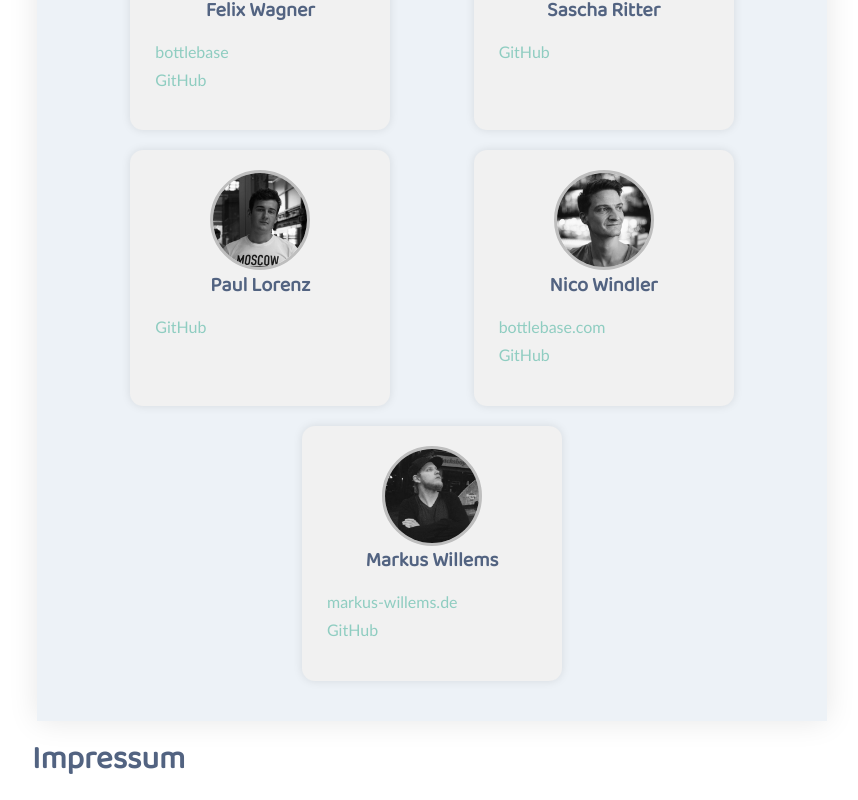
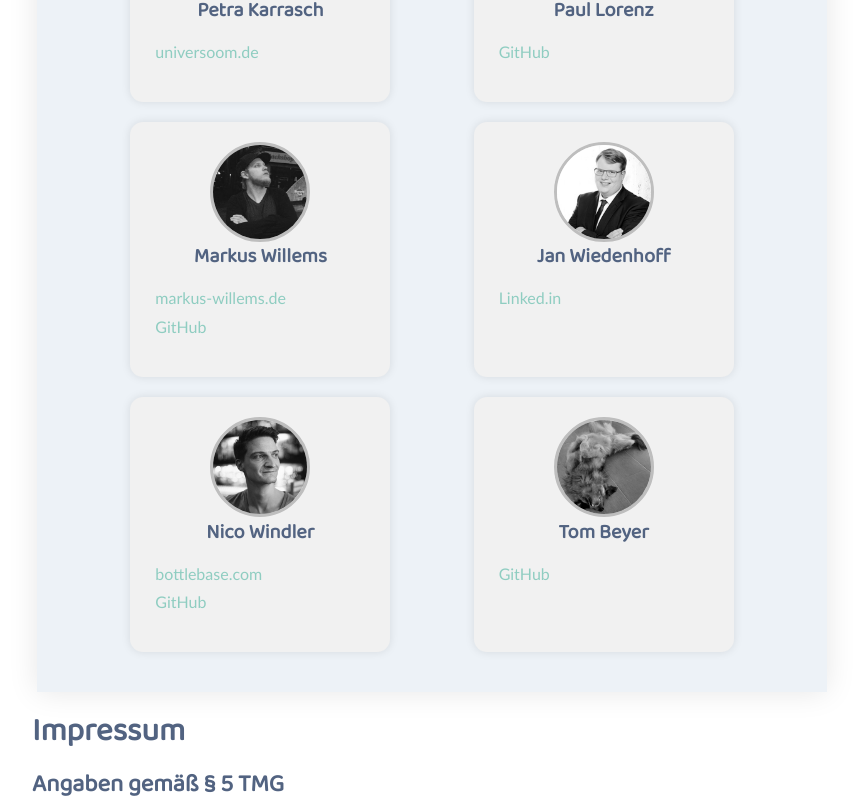
Before and after one commit to Hilfstelefon-WirVsVirus/hilfstelefon-frontend, a Vue app: page /impress in a window 1280 px wide. Shown: the part 1038-1838 px from the top of the page, without its empty margins (208-1066 px from the left). Built offline with nearby package versions, Linux system fonts and the light colour scheme.

Commit message:
Add new supporters

```diff
--- a/src/views/Impress.vue
+++ b/src/views/Impress.vue
@@ -10,7 +10,7 @@
       </div>
       <Card>
         <div class="users">
-          <UserCard v-for="user in users" :user="user" :key="user.name" />
+          <UserCard v-for="user in users" :user="user" :key="user.name"/>
         </div>
       </Card>
       <h1>Impressum</h1>
@@ -201,6 +201,16 @@ export default {
           },
         ],
       },
+      {
+        name: 'Jan Wiedenhoff',
+        image: '/img/users/Janpeter.jpg',
+        links: [
+          {
+            url: '//linkedin.com/in/janwiedenhoff/',
+            pretty: 'Linked.in',
+          },
+        ],
+      },
       ];
       return this.shuffleArray(users);
     },
```
Also changed, not shown: public/img/users/Janpeter.jpg (added).
